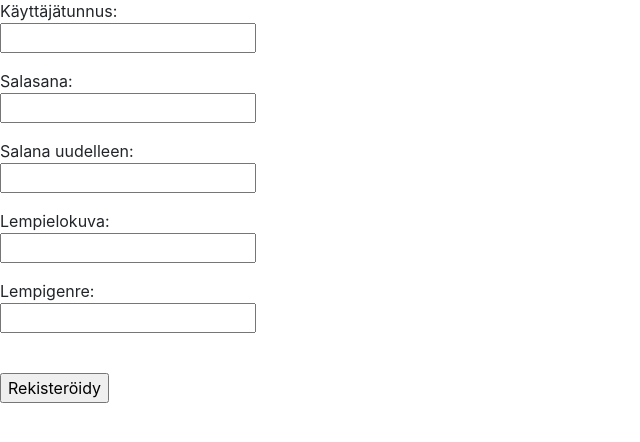
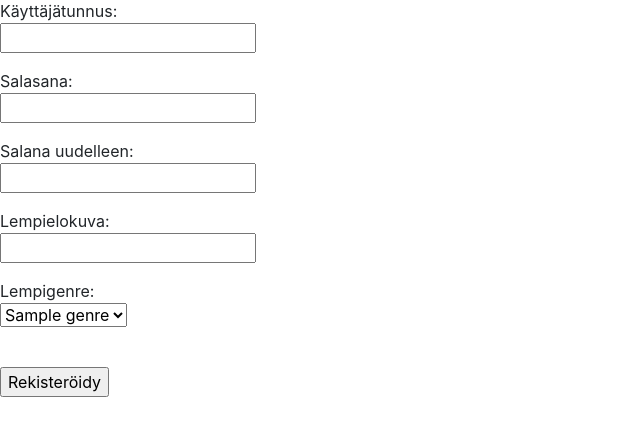
Before and after one commit to komulaleksi/elokuva-arvostelu-app, a Flask app: template templates/register.html in a window 1280 px wide. Shown: the part 57-499 px from the top of the page, without its empty margins (0-640 px from the left). Run offline with Flask 3, Linux system fonts and the light colour scheme; the template is opened without the code that fills it: most values are stand-ins (such as "Sample title", 1, 10 or a date in 2020); some libraries are stand-ins or nearby versions.

Commit message:
Change choosing favorite genre when registering into a dropdown menu

```diff
--- a/routes.py
+++ b/routes.py
@@ -115,7 +115,7 @@ def login():
 @app.route("/register", methods=["GET", "POST"])
 def register():
     if request.method == "GET":
-        return render_template("register.html")
+        return render_template("register.html", genres=genres)
     elif request.method == "POST":
         username = request.form["username"]
         password = request.form["password"]
--- a/templates/register.html
+++ b/templates/register.html
@@ -48,7 +48,11 @@
     <p>Lempielokuva:<br>
     <input type="text" name="fav_movie"></p>
     <p>Lempigenre:<br>
-    <input type="text" name="fav_genre"></p>
+      <select name="fav_genre" required>
+        {% for genre in genres %}
+        <option value="{{genre}}">{{genre}}</option>
+        {% endfor %}
+      </select></p>
     <br>
     <input type="submit" value="Rekisteröidy">
 </form>
```
